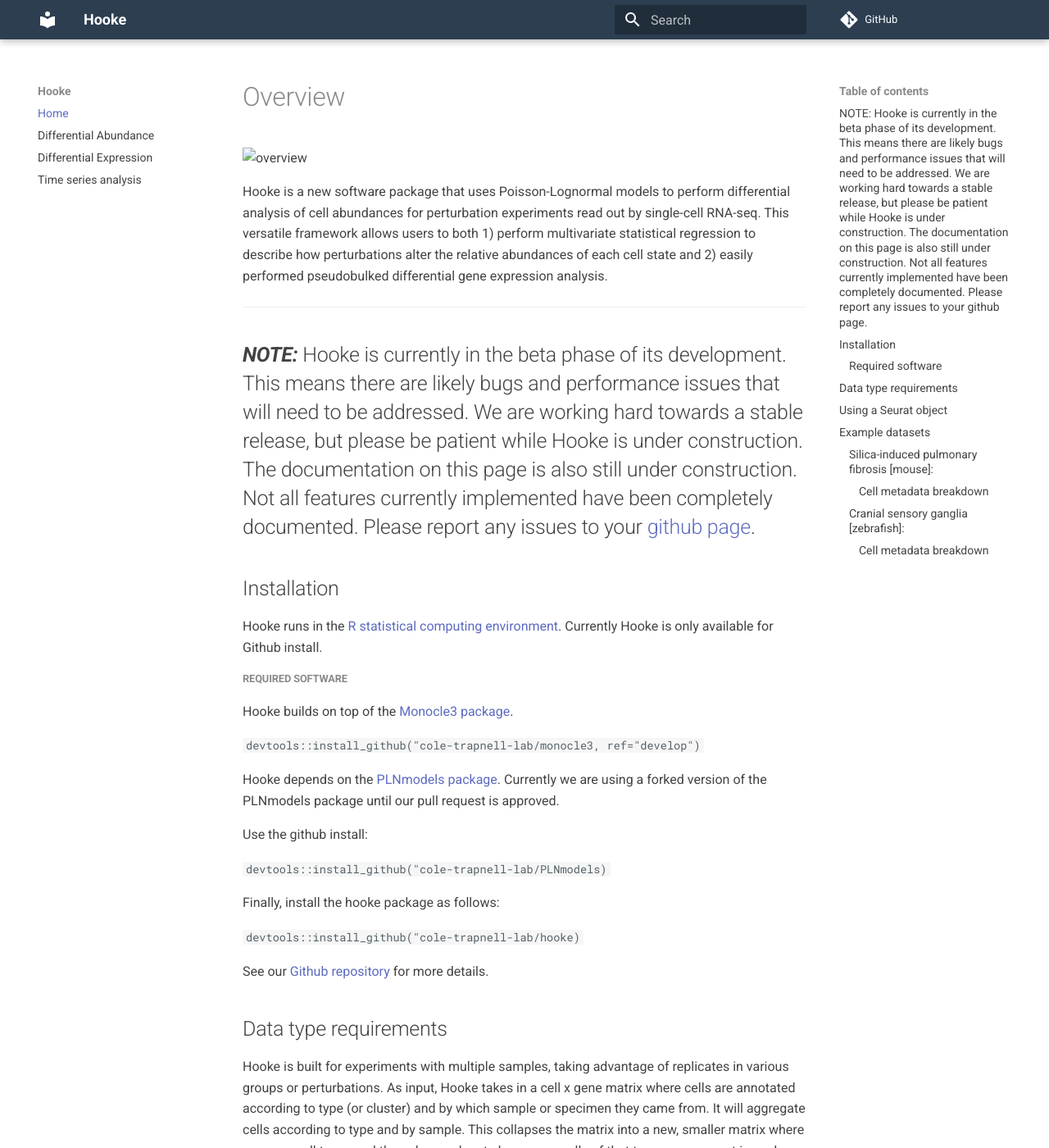
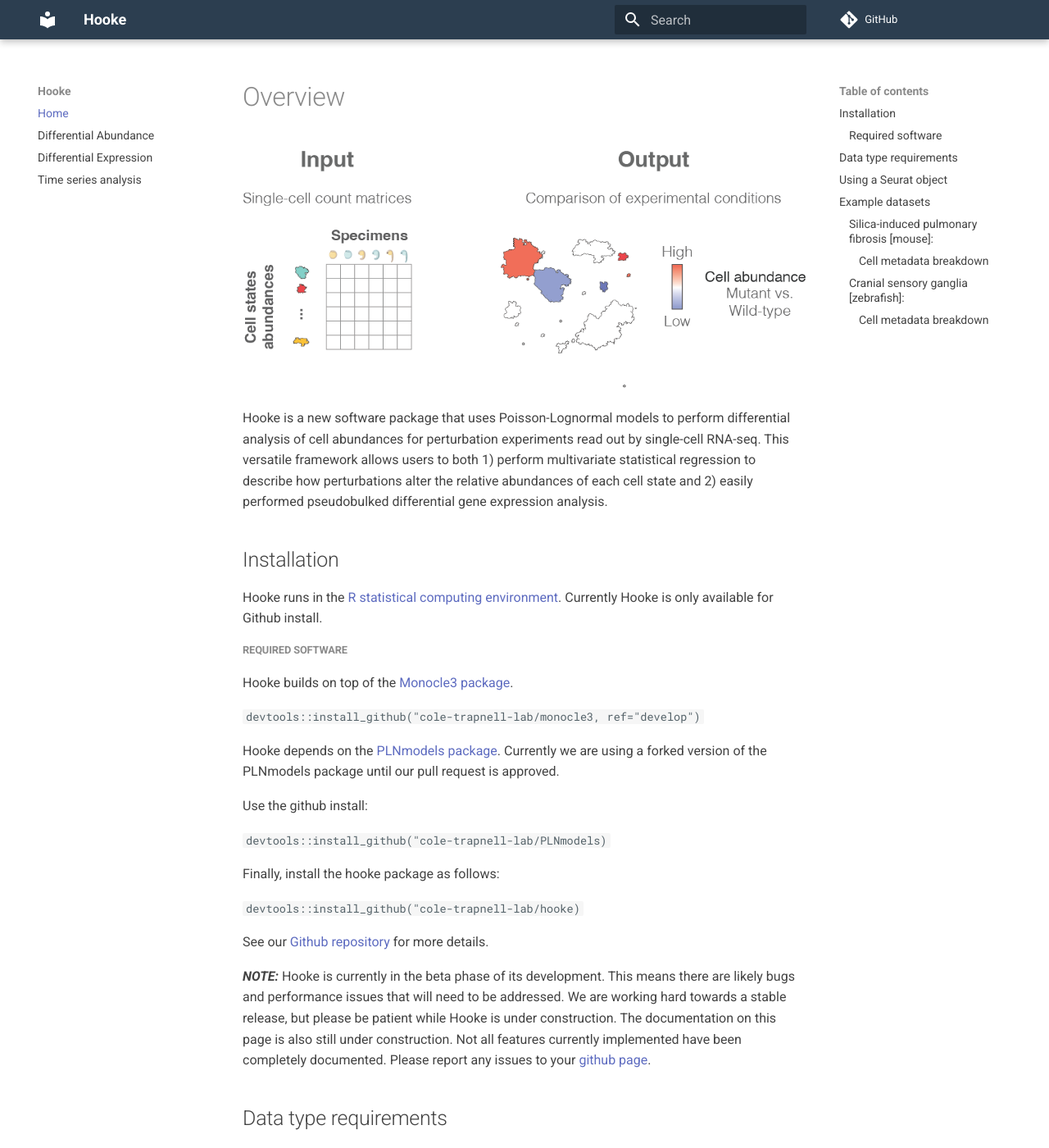
Before and after one commit to cole-trapnell-lab/hooke, an MkDocs documentation site: the page built from docs/index.md, in a window 1280 px wide and 1400 px high. Shown: the whole window at 82% size. Built offline with MkDocs 1.6.1 and Material for MkDocs 9.7.7, drawn with Linux system fonts in a browser that asks for light colours; comment, search, counter and statistics services are not loaded.

Commit message:
wrong photo path

```diff
--- a/docs/index.md
+++ b/docs/index.md
@@ -1,12 +1,9 @@
 # Overview
 
-![overview](hooke_website_figure.png)
+![overview](assets/hooke_website_figure.png)
 
 Hooke is a new software package that uses Poisson-Lognormal models to perform differential analysis of cell abundances for perturbation experiments read out by single-cell RNA-seq. This versatile framework allows users to both 1) perform multivariate statistical regression to describe how perturbations alter the relative abundances of each cell state and 2) easily performed pseudobulked differential gene expression analysis.
 
----
-**_NOTE:_** Hooke is currently in the beta phase of its development. This means there are likely bugs and performance issues that will need to be addressed. We are working hard towards a stable release, but please be patient while Hooke is under construction. The documentation on this page is also still under construction. Not all features currently implemented have been completely documented. Please report any issues to your [github page](https://github.com/cole-trapnell-lab/hooke/issues).
----
 
 ## Installation
 
```
Also changed, not shown: other parts of docs/index.md (+2 -0 lines).
